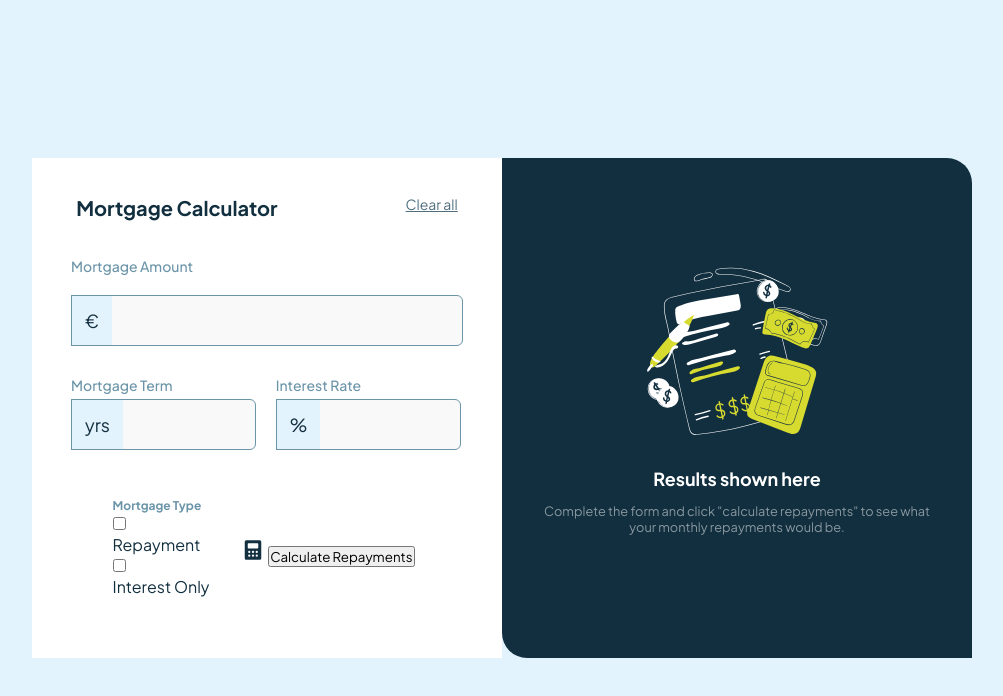
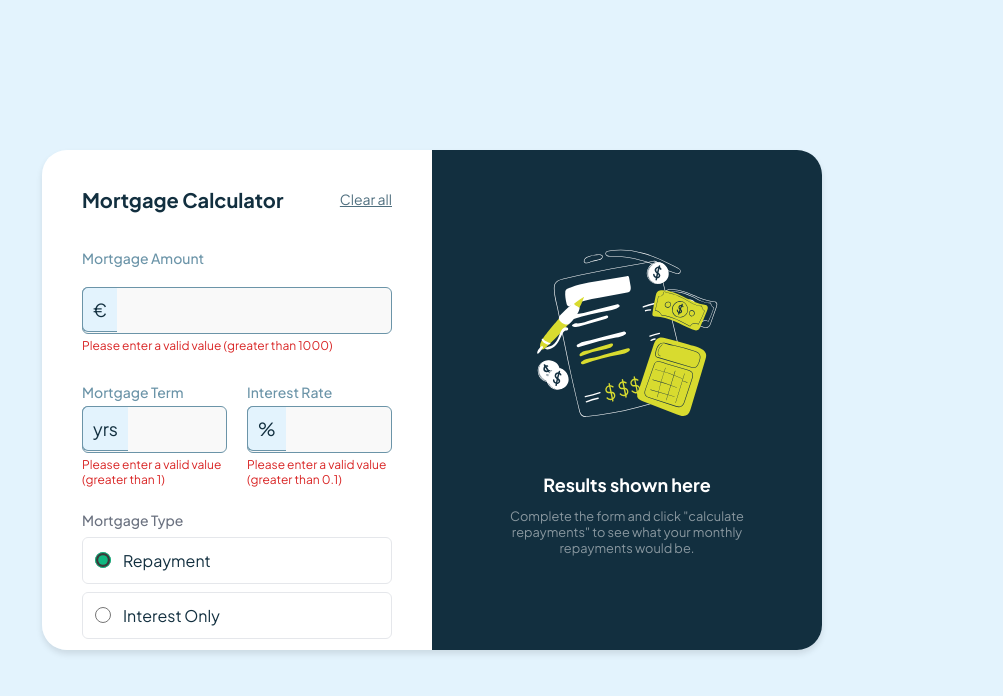
Before and after one commit to MatehsuCoutinho/MortgageCalculator, a plain HTML site: page index.html in a window 1280 px wide. Both pictures are taken after a click on the button "Calculate Repayments". Shown: the whole page, without its empty margins (208-1211 px from the left). Drawn offline with Linux system fonts and the light colour scheme.

Commit message:
js para os calculos

```diff
--- a/index.html
+++ b/index.html
@@ -5,15 +5,15 @@
     <meta charset="UTF-8">
     <meta name="viewport" content="width=device-width, initial-scale=1.0">
     <link rel="stylesheet" href="style.css">
-    <title>Document</title>
+    <title>Mortgage Calculator</title>
 </head>
 
 <body>
-    <div class="main-content">
+    <div class="container">
         <div class="calculator">
             <div class="title">
                 <h1>Mortgage Calculator</h1>
-                <a href="">Clear all</a>
+                <button class="clear-button">Clear all</button>
             </div>
 
             <div class="inputs">
@@ -44,25 +44,33 @@
             </div>
 
             <div class="buttons">
-                <div class="relative-buttons">
-                    <h2>Mortgage Type</h2>
-                    <input type="checkbox" name="Repayment" id="Repayment">
-                    <p>Repayment</p>
-                    <input type="checkbox" name="Interest Only" id="Interest Only">
-                    <p>Interest Only</p>
+                <div class="mortgage-type">
+                  <h2>Mortgage Type</h2>
+                  <div class="radio-options">
+                    <div class="radio-option">
+                      <input type="radio" name="mortgageType" id="repayment" value="repayment" checked>
+                      <div class="radio-content">Repayment</div>
+                    </div>
+                    <div class="radio-option">
+                      <input type="radio" name="mortgageType" id="interestOnly" value="interestOnly">
+                      <div class="radio-content">Interest Only</div>
+                    </div>
+                  </div>
                 </div>
-                <div class="calculate-button">
-                    <img src="/assets/icon-calculator.svg" alt="">
-                    <button class="submit-button" type="submit">Calculate Repayments</button>
-                </div>
-            </div>
+                <button class="calculate-button">
+                  <img src="/assets/icon-calculator.svg" alt="Calculator icon">
+                  <span>Calculate Repayments</span>
+                </button>
+              </div>
         </div>
+
         <div class="results">
             <img src="assets/illustration-empty.svg" alt="Empty results">
             <h1>Results shown here</h1>
             <p>Complete the form and click "calculate repayments" to see what your monthly repayments would be.</p>
         </div>
     </div>
+    <script src="script.js"></script>
 </body>
 
 </html>
--- /dev/null
+++ b/script.js
@@ -0,0 +1,118 @@
+document.addEventListener('DOMContentLoaded', function() {
+    const form = document.querySelector('.calculator');
+    const mortgageAmountInput = document.getElementById('Mortgage Amount');
+    const mortgageTermInput = document.getElementById('Mortgage Term');
+    const interestRateInput = document.getElementById('Interest Rate');
+    const repaymentRadio = document.getElementById('repayment');
+    const interestOnlyRadio = document.getElementById('interestOnly');
+    const clearButton = document.querySelector('.clear-button');
+    const calculateButton = document.querySelector('.calculate-button');
+    const resultsSection = document.querySelector('.results');
+    const resultsImage = resultsSection.querySelector('img');
+    const resultsTitle = resultsSection.querySelector('h1');
+    const resultsText = resultsSection.querySelector('p');
+
+    function formatCurrency(value) {
+        return new Intl.NumberFormat('pt-BR', {
+            style: 'currency',
+            currency: 'EUR',
+            minimumFractionDigits: 2
+        }).format(value);
+    }
+
+    function validateInput(input, minValue = 0) {
+        const value = parseFloat(input.value.replace(/[^0-9.]/g, ''));
+        const errorMessage = input.nextElementSibling;
+
+        if (errorMessage && errorMessage.classList.contains('error-message')) {
+            errorMessage.remove();
+        }
+
+        if (isNaN(value) || value <= minValue) {
+            const error = document.createElement('span');
+            error.className = 'error-message';
+            error.textContent = `Please enter a valid value (greater than ${minValue})`;
+            error.style.color = 'hsl(0, 70%, 50%)';
+            error.style.fontSize = '0.75rem';
+            error.style.marginTop = '0.25rem';
+            error.style.display = 'block';
+            input.insertAdjacentElement('afterend', error);
+            input.classList.add('invalid');
+            return false;
+        }
+
+        input.classList.remove('invalid');
+        return true;
+    }
+
+    function calculateMortgage() {
+        const isAmountValid = validateInput(mortgageAmountInput, 1000);
+        const isTermValid = validateInput(mortgageTermInput, 1);
+        const isRateValid = validateInput(interestRateInput, 0.1);
+
+        if (!isAmountValid || !isTermValid || !isRateValid) return;
+
+        const amount = parseFloat(mortgageAmountInput.value.replace(/[^0-9.]/g, ''));
+        const termYears = parseFloat(mortgageTermInput.value.replace(/[^0-9.]/g, ''));
+        const annualRate = parseFloat(interestRateInput.value.replace(/[^0-9.]/g, '')) / 100;
+        const termMonths = termYears * 12;
+        const monthlyRate = annualRate / 12;
+
+        let monthlyPayment, totalPayment;
+
+        if (repaymentRadio.checked) {
+            monthlyPayment = (amount * monthlyRate) / (1 - Math.pow(1 + monthlyRate, -termMonths));
+            totalPayment = monthlyPayment * termMonths;
+        } else {
+            monthlyPayment = amount * monthlyRate;
+            totalPayment = amount + (monthlyPayment * termMonths);
+        }
+
+        resultsImage.src = 'assets/illustration-calculated.svg';
+        resultsTitle.textContent = `Monthly Payment: ${formatCurrency(monthlyPayment)}`;
+        resultsText.textContent = `Total payable in ${termYears} years: ${formatCurrency(totalPayment)}`;
+    }
+
+    function clearForm() {
+        mortgageAmountInput.value = '';
+        mortgageTermInput.value = '';
+        interestRateInput.value = '';
+        repaymentRadio.checked = true;
+        resultsImage.src = 'assets/illustration-empty.svg';
+        resultsTitle.textContent = 'Results shown here';
+        resultsText.textContent = 'Complete the form and click "calculate repayments" to see what your monthly repayments would be.';
+        document.querySelectorAll('.error-message').forEach(el => el.remove());
+        mortgageAmountInput.classList.remove('invalid');
+        mortgageTermInput.classList.remove('invalid');
+        interestRateInput.classList.remove('invalid');
+    }
+
+    calculateButton.addEventListener('click', function(e) {
+        e.preventDefault();
+        calculateMortgage();
+    });
+
+    clearButton.addEventListener('click', function(e) {
+        e.preventDefault();
+        clearForm();
+    });
+
+    mortgageAmountInput.addEventListener('input', function() {
+        validateInput(this, 1000);
+    });
+
+    mortgageTermInput.addEventListener('input', function() {
+        validateInput(this, 1);
+    });
+
+    interestRateInput.addEventListener('input', function() {
+        validateInput(this, 0.1);
+    });
+
+    form.addEventListener('keydown', function(e) {
+        if (e.key === 'Enter') {
+            e.preventDefault();
+            calculateMortgage();
+        }
+    });
+});
--- a/style.css
+++ b/style.css
@@ -4,14 +4,15 @@
     margin: 0;
     padding: 0;
     font-family: "Plus Jakarta Sans", sans-serif;
-}
-
-a {
-    text-decoration: none;
+    box-sizing: border-box;
 }
 
 body {
     background-color: hsl(202, 86%, 94%);
+    display: flex;
+    justify-content: center;
+    align-items: center;
+    min-height: 100vh;
 }
 
 h2{
@@ -19,14 +20,13 @@ h2{
     color: hsl(200, 26%, 54%);
 }
 
-.main-content {
-    position: relative;
-    display: grid;
-    grid-template-columns: 0.5fr 0.5fr;
-    align-items: center;
-    min-height: 100vh;
+.container {
+    display: flex;
     max-width: 800px;
-    margin: 0.5rem auto;
+    margin: 0 auto;
+    box-shadow: 0 4px 6px rgba(0, 0, 0, 0.1);
+    border-radius: 25px;
+    overflow: hidden;
 }
 
 .results {
@@ -36,29 +36,25 @@ h2{
     flex-direction: column;
     align-items: center;
     padding: 0 2.5rem;
-    border-top-right-radius: 25px;
-    border-bottom-left-radius: 25px;
-    z-index: 2;
+    width: 390px;
     height: 500px;
-    width: 390px;
+    justify-content: center;
+    text-align: center;
 }
 
 .results img {
-    margin-top: 6.5rem;
-    margin-left: 5rem;
-    margin-right: 5rem;
+    margin-bottom: 1.5rem;
 }
 
 .results h1 {
-    margin: 0.8rem 1rem;
+    margin: 0.8rem 0;
     font-size: 18px;
 }
 
 .results p {
-    margin-bottom: 6.5rem;
-    text-align: center;
     font-size: 0.8rem;
-    color:rgba(255, 255, 255, 0.5);
+    color: rgba(255, 255, 255, 0.5);
+    max-width: 80%;
 }
 
 .calculator {
@@ -66,7 +62,6 @@ h2{
     color: hsl(202, 55%, 16%);
     display: flex;
     flex-direction: column;
-    align-items: center;
     padding: 0 2.5rem;
     height: 500px;
     width: 390px;
@@ -74,27 +69,32 @@ h2{
 
 .title{
     display: flex;
+    justify-content: space-between;
     margin: 2.3rem 0;
-    gap: 8rem;
 }
 
 .calculator h1 {
     font-size: 20px;
 }
 
-.title a{
+.clear-button {
+    background: none;
+    border: none;
     color: hsl(200, 24%, 40%);
     font-size: 14px;
     text-decoration: underline;
+    cursor: pointer;
+    padding: 0;
+    font-family: inherit;
+}
+
+.clear-button:hover {
+    color: hsl(202, 55%, 16%);
 }
 
 .inputs h2{
     font-size: 14px;
     font-weight: 500;
-}
-
-.inputs{
-    position: relative;
 }
 
 .inputs {
@@ -112,28 +112,29 @@ h2{
     color: hsl(202, 55%, 16%);
     position: absolute;
     background-color: hsl(202, 86%, 94%);
-    padding: 13px;
+    padding: 10px;
     border-top: 1px solid hsl(200, 26%, 54%);
     border-left: 1px solid hsl(200, 26%, 54%);
     border-bottom: 1px solid hsl(200, 26%, 54%);
+    border-radius: 6px 0 0 6px;
 }
 
 .big-input, .small-input {
-    padding: 12px 15px 16px 55px;
+    padding: 12px 15px 12px 55px;
     font-size: 16px;
-    border: 1px solid #e0e0e0;
+    border: 1px solid hsl(200, 26%, 54%);
     border-radius: 6px;
     background-color: #f9f9f9;
     transition: all 0.2s;
-    border: 1px solid hsl(200, 26%, 54%);
+    width: 100%;
 }
 
 .big-input {
-    width: 20rem;
+    width: 100%;
 }
 
 .small-input {
-    width: 7.05rem;
+    width: 100%;
 }
 
 .secondary-inputs {
@@ -149,27 +150,64 @@ h2{
     display: flex;
     flex-direction: column;
     gap: 5px;
+    flex: 1;
 }
 
-.input h2 {
-    margin-bottom: 5px;
-    font-size: 1rem;
+.buttons {
+    margin-top: 24px;
 }
 
-.buttons{
-    display: flex;
-    margin: 1rem;
+.mortgage-type h2 {
+    font-size: 14px;
+    font-weight: 500;
+    color: #6b7280;
+    margin-bottom: 8px;
 }
 
-.relative-buttons{
-    margin: 2rem 2rem 2rem 0;
+.radio-options {
+    display: flex;
+    flex-direction: column;
+    gap: 8px;
 }
 
-.calculate-button{
-    width: 180px;
-    height: 30px;
+.radio-option {
+    display: flex;
+    align-items: center;
+    border: 1px solid #e5e7eb;
+    border-radius: 6px;
+    padding: 12px;
+    cursor: pointer;
 }
 
-.calculate-button img{
-    margin-top: 4.5rem;
+.radio-option input[type="radio"] {
+    width: 16px;
+    height: 16px;
+    margin-right: 12px;
+    accent-color: #10b981;
 }
+
+.calculate-button {
+    display: flex;
+    align-items: center;
+    justify-content: center;
+    gap: 8px;
+    width: 100%;
+    background-color: #e4d143;
+    color: #1f2937;
+    font-weight: 500;
+    padding: 12px 16px;
+    border: none;
+    border-radius: 9999px;
+    margin-top: 16px;
+    cursor: pointer;
+    transition: background-color 0.2s;
+}
+
+.calculate-button:hover {
+    background-color: #d9c63a;
+}
+
+.calculate-button img {
+    width: 16px;
+    height: 16px;
+}
```
Also changed, not shown: assets/illustration-calculated.svg (added).
